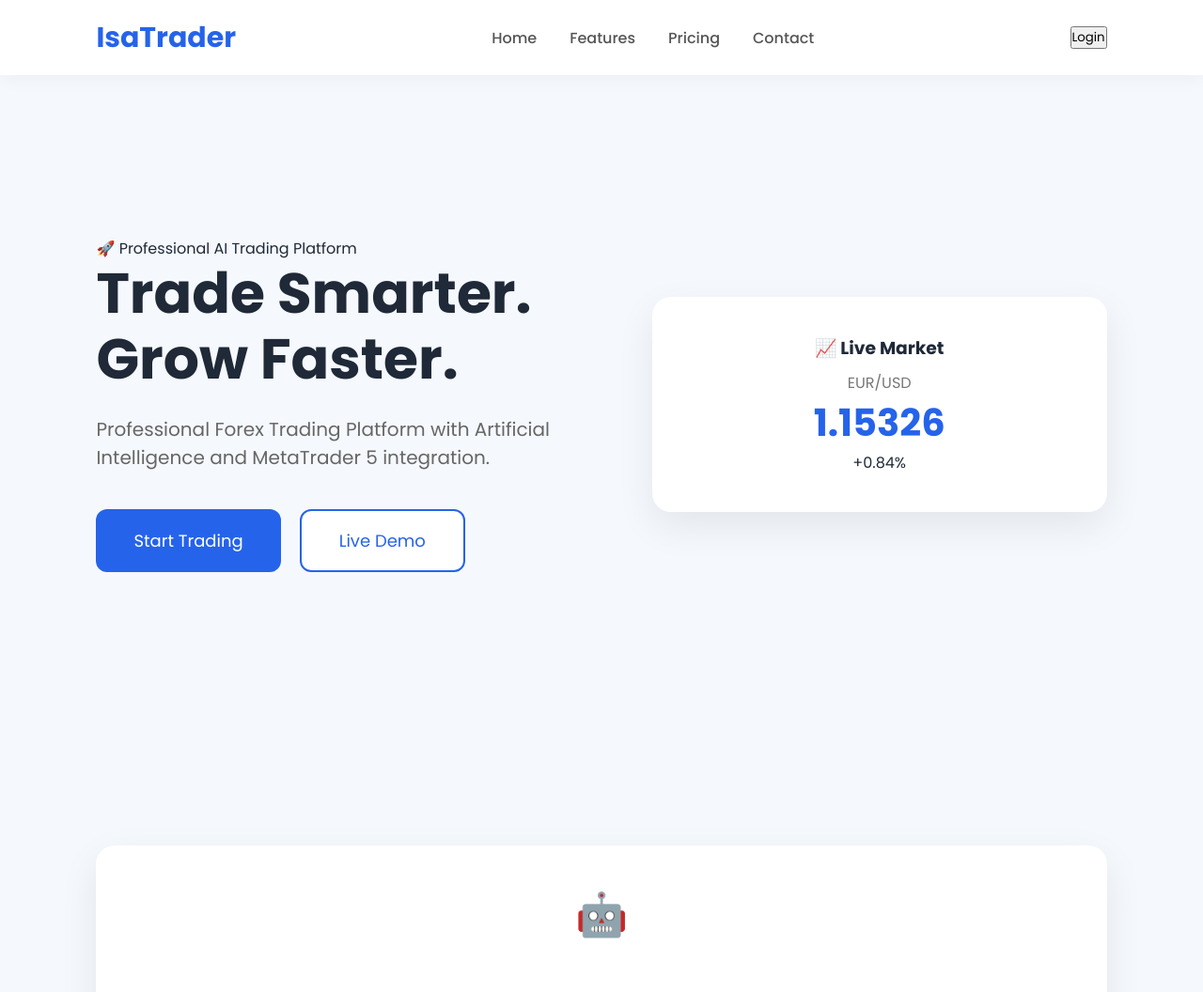
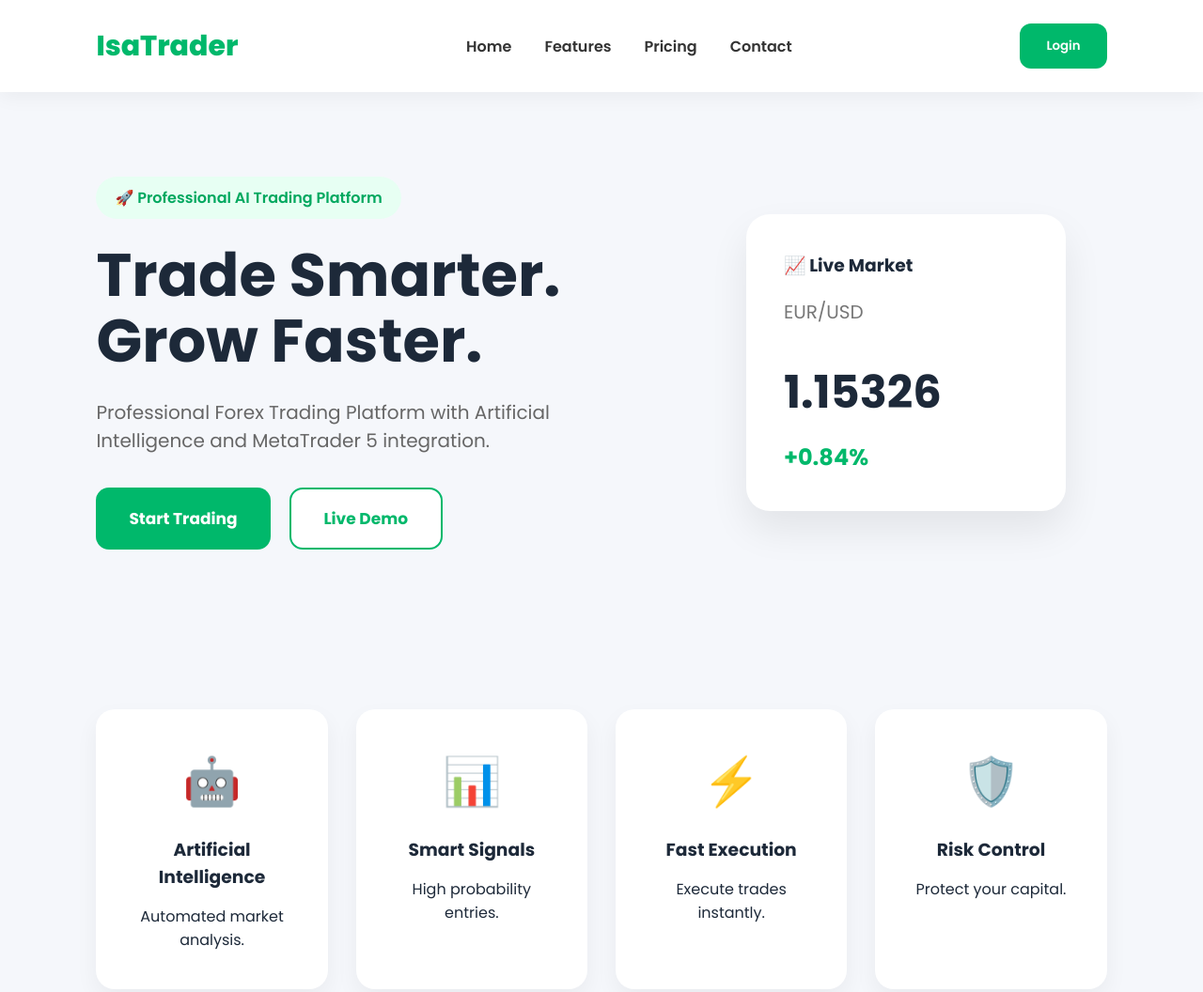
Before and after one commit to Overlookalpha/Isa-Trader, a plain HTML site: page index.html in a window 1280 px wide. Shown: the top 1056 px of the page at 94% size. Drawn offline with Linux system fonts and the light colour scheme.

Commit message:
Refactor CSS styles for improved layout and design

```diff
--- a/css/style.css
+++ b/css/style.css
@@ -6,180 +6,291 @@
 }
 
 body{
-    background:#f5f8fc;
-    color:#1f2937;
+
+    background:#f5f7fb;
+    color:#1d2939;
+
 }
 
 header{
+
     width:100%;
-    height:80px;
-    background:#ffffff;
+    padding:25px 8%;
     display:flex;
     justify-content:space-between;
     align-items:center;
-    padding:0 8%;
-    box-shadow:0 2px 20px rgba(0,0,0,.05);
-    position:fixed;
-    top:0;
-    z-index:1000;
+    background:white;
+    box-shadow:0 5px 20px rgba(0,0,0,.05);
+
 }
 
 .logo{
+
     font-size:30px;
-    font-weight:700;
-    color:#2563eb;
+    font-weight:800;
+    color:#00b86b;
+
 }
 
 nav{
+
     display:flex;
-    align-items:center;
     gap:35px;
+
 }
 
 nav a{
+
     text-decoration:none;
-    color:#555;
-    font-weight:500;
+    color:#333;
+    font-weight:600;
     transition:.3s;
+
 }
 
 nav a:hover{
-    color:#2563eb;
+
+    color:#00b86b;
+
 }
 
-nav button{
-    background:#2563eb;
-    color:#fff;
+.login{
+
+    background:#00b86b;
+    color:white;
     border:none;
     padding:14px 28px;
-    border-radius:10px;
+    border-radius:12px;
     cursor:pointer;
     font-weight:600;
     transition:.3s;
+
 }
 
-nav button:hover{
-    background:#1d4ed8;
+.login:hover{
+
+    transform:translateY(-3px);
+
 }
 
 .hero{
-    min-height:100vh;
+
     display:flex;
     justify-content:space-between;
     align-items:center;
-    padding:140px 8% 80px;
+    padding:90px 8%;
+    gap:60px;
+
 }
 
 .hero-left{
-    width:50%;
+
+    width:55%;
+
 }
 
-.hero-left h1{
-    font-size:60px;
-    line-height:70px;
+.badge{
+
+    display:inline-block;
+    background:#e7fff3;
+    color:#00a85f;
+    padding:10px 20px;
+    border-radius:30px;
     margin-bottom:25px;
+    font-weight:600;
+
 }
 
-.hero-left p{
+.hero h1{
+
+    font-size:64px;
+    line-height:1.1;
+    margin-bottom:25px;
+
+}
+
+.hero p{
+
     font-size:20px;
     color:#666;
-    margin-bottom:40px;
+    margin-bottom:35px;
+
 }
 
 .buttons{
+
     display:flex;
     gap:20px;
+
 }
 
 .primary{
-    background:#2563eb;
-    color:#fff;
+
+    background:#00b86b;
+    color:white;
     border:none;
-    padding:18px 40px;
-    border-radius:12px;
+    padding:18px 35px;
+    border-radius:14px;
     cursor:pointer;
-    font-size:18px;
+    font-size:17px;
+    font-weight:700;
+
 }
 
 .secondary{
-    background:#fff;
-    color:#2563eb;
-    border:2px solid #2563eb;
-    padding:18px 40px;
-    border-radius:12px;
+
+    background:white;
+    color:#00b86b;
+    border:2px solid #00b86b;
+    padding:18px 35px;
+    border-radius:14px;
     cursor:pointer;
-    font-size:18px;
+    font-size:17px;
+    font-weight:700;
+
 }
 
 .hero-right{
-    width:45%;
-}
 
-.hero-right img{
-    width:100%;
-}
+    width:40%;
+    display:flex;
+    justify-content:center;
 
-.stats{
-    display:grid;
-    grid-template-columns:repeat(4,1fr);
-    gap:25px;
-    padding:0 8% 100px;
 }
 
 .card{
-    background:#fff;
+
+    width:340px;
+    background:white;
+    padding:40px;
+    border-radius:25px;
+    box-shadow:0 20px 40px rgba(0,0,0,.08);
+
+}
+
+.card h3{
+
+    margin-bottom:20px;
+
+}
+
+.card p{
+
+    color:#777;
+
+}
+
+.card h2{
+
+    font-size:48px;
+    margin:15px 0;
+
+}
+
+.green{
+
+    color:#00b86b;
+    font-size:24px;
+    font-weight:700;
+
+}
+
+.features{
+
+    display:grid;
+    grid-template-columns:repeat(4,1fr);
+    gap:30px;
+    padding:80px 8%;
+
+}
+
+.feature{
+
+    background:white;
     border-radius:20px;
     padding:40px;
     text-align:center;
-    box-shadow:0 15px 40px rgba(0,0,0,.08);
+    box-shadow:0 10px 25px rgba(0,0,0,.05);
+    transition:.3s;
+
 }
 
-.card h2{
-    font-size:40px;
-    color:#2563eb;
+.feature:hover{
+
+    transform:translateY(-10px);
+
 }
 
-.card p{
-    margin-top:10px;
-    color:#777;
+.feature h2{
+
+    font-size:50px;
+    margin-bottom:20px;
+
+}
+
+.feature h3{
+
+    margin-bottom:15px;
+
+}
+
+footer{
+
+    background:#0d1726;
+    color:white;
+    text-align:center;
+    padding:30px;
+    margin-top:50px;
+
+}
+
+@media(max-width:1000px){
+
+.hero{
+
+flex-direction:column;
+
+}
+
+.hero-left,
+.hero-right{
+
+width:100%;
+
 }
 
 .features{
-    padding:100px 8%;
+
+grid-template-columns:1fr 1fr;
+
 }
 
-.features h2{
-    text-align:center;
-    font-size:45px;
-    margin-bottom:60px;
 }
 
-.grid{
-    display:grid;
-    grid-template-columns:repeat(4,1fr);
-    gap:30px;
+@media(max-width:700px){
+
+nav{
+
+display:none;
+
 }
 
-.feature{
-    background:#fff;
-    padding:40px;
-    border-radius:20px;
-    text-align:center;
-    box-shadow:0 15px 40px rgba(0,0,0,.08);
-    transition:.3s;
+.hero h1{
+
+font-size:42px;
+
 }
 
-.feature:hover{
-    transform:translateY(-10px);
+.features{
+
+grid-template-columns:1fr;
+
 }
 
-.feature h3{
-    margin:20px 0;
+.buttons{
+
+flex-direction:column;
+
 }
 
-footer{
-    padding:40px;
-    text-align:center;
-    background:#fff;
-    color:#777;
 }
```
